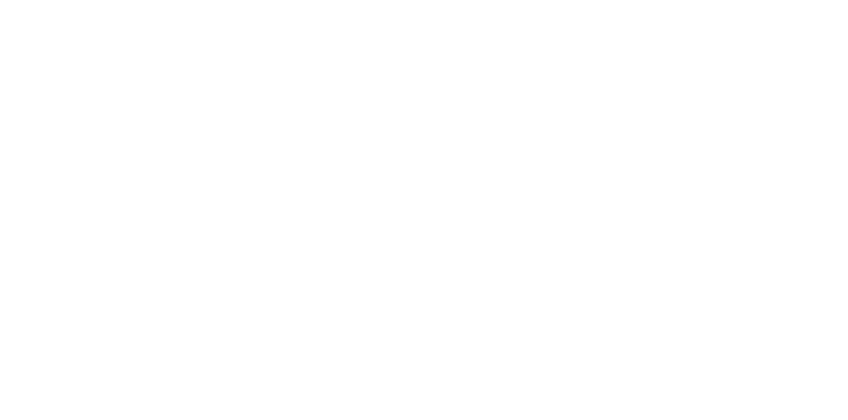
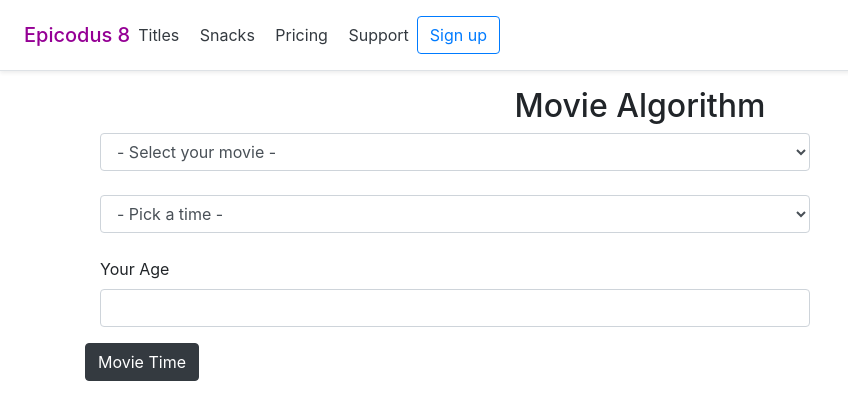
Before and after one commit to SageSypert/movie-tickets, a plain HTML site: page index.html in a window 1280 px wide. Shown: the whole page, without its empty margins (0-848 px from the left). Drawn offline with Linux system fonts and the light colour scheme.

Commit message:
add html, and js functionality.
Co-authored-by: Sage Sypert <sage.sypert@gmail.com>
Co-Authored by: Olha Hizhytska <olgainfotech@gmail.com>
Co-authored-by: James Wyn <thisisjameswyn@gmail.com>
Co-authored-by: Diego Salazar <salazardiego343@gmail.com>

```diff
--- a/css/styles.css
+++ b/css/styles.css
@@ -0,0 +1,9 @@
+h2 {
+  text-align: center;
+}
+.col-md-8 {
+
+}
+header {
+  color: rgb(149, 0, 149);
+}
--- a/index.html
+++ b/index.html
@@ -5,9 +5,75 @@
   <link rel="stylesheet" href="css/styles.css" type="text/css">
   <script src="js/jquery-3.5.1.js"></script>
   <script src="js/scripts.js"></script>
-  <title>Document</title>
+  <title>Epicodus 8</title>
 </head>
 <body>
-
+  <header class="d-flex flex-column flex-md-row align-items-center p-3 px-md-4 mb-3 bg-white border-bottom shadow-sm">
+    <p class="h5 my-0 me-md-auto fw-normal">Epicodus 8</p>
+    <nav class="my-2 my-md-0 me-md-3">
+      <a class="p-2 text-dark" href="#">Titles</a>
+      <a class="p-2 text-dark" href="#">Snacks</a>
+      <a class="p-2 text-dark" href="#">Pricing</a>
+      <a class="p-2 text-dark" href="#">Support</a>
+    </nav>
+    <a class="btn btn-outline-primary" href="#">Sign up</a>
+  </header>
+  <div class="container">
+    <h2>Movie Algorithm</h2>
+    <form id="movie-submit">
+      <div class="col-md-8">
+        <select class="form-control" id="movie">
+          <option>- Select your movie -</option>
+          <option value="1992">Not Without my Daughter</option>
+          <option value="1999">The Princess and the Marine</option>
+          <option value="2004">Kombucha Thunder</option>
+          <option value="1998">Meet Joe Black</option>
+          <option value="1991">Hello [Waynes] World!"</option>
+          <option value="2002">Fast and the Furious 23: Epicodus Drift</option>
+          <option value="1991">What about Bob Bobberson</option>
+          <option value="2011">Barely (function(ing))</option>
+        </select>
+        <br>
+        <select class="form-control" id="time">
+          <option>- Pick a time -</option>
+          <option>10:00 A.M.</option>
+          <option>11:00 A.M.</option>
+          <option>12:00 P.M.</option>
+          <option>1:00 P.M.</option>
+          <option>2:00 P.M.</option>
+          <option>3:00 P.M.</option>
+          <option>4:00 P.M.</option>
+          <option>5:00 P.M.</option>
+          <option>6:00 P.M.</option>
+          <option>7:00 P.M.</option>
+          <option>8:00 P.M.</option>
+          <option>9:00 P.M.</option>
+          <option>10:00 P.M.</option>
+          <option>11:00 P.M.</option>
+          <option>12:00 A.M.</option>
+        </select>
+      </div>
+      <br>
+      <div class="form-group col-md-8">
+        <label for="age">Your Age</label>
+        <input id="age1" class="form-control" type="text">
+      </div>
+      <button class="btn btn-dark">Movie Time</button>
+    </form>
+  </div>
 </body>
 </html>
+
+<!-- select name of Movie - select time of day
+form enter age -->
+
+<!-- <select name="Testing">
+  <option value="1" value="2010"> One
+    <option value="2" value="2122"> Two
+      <option value="3" value="0"> Three
+      </select>
+
+      <select name="">
+        <option value='{"num_sequence":[0,1,2,3]}'>Option one</option>
+        <option value='{"foo":"bar","one":"two"}'>Option two</option>
+      </select> -->
--- a/js/scripts.js
+++ b/js/scripts.js
@@ -0,0 +1,39 @@
+//time of day
+//movie release date
+//age of viewer
+
+// function Catalogue() {
+//   this.films = {};
+//   this.currentId = 0;
+// }
+
+function Ticket(movieName, selectedTime, age) {
+  this.movieName = movieName,
+  this.selectedTime = selectedTime,
+  this.age = age
+  this.ticketPrice = 5;
+}
+
+
+
+
+
+Ticket.prototype.ticketCharge = function() {
+
+}
+
+// movie name, time, cost
+
+$(document).ready(function() {
+  $("form#movie-submit").submit(function(event) {
+    event.preventDefault();
+    let age = $("input#age1").val();
+    let time = $("#time").val();
+    let movieEra = $("#movie").val();
+    let movieTitle = $("#movie option:selected").text();
+    console.log(age);
+    console.log(time);
+    console.log(movieEra);
+    console.log(movieTitle);
+  });
+});
```
